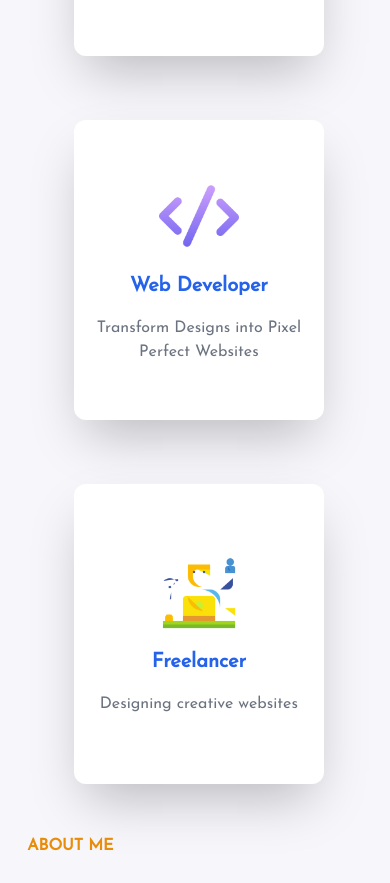
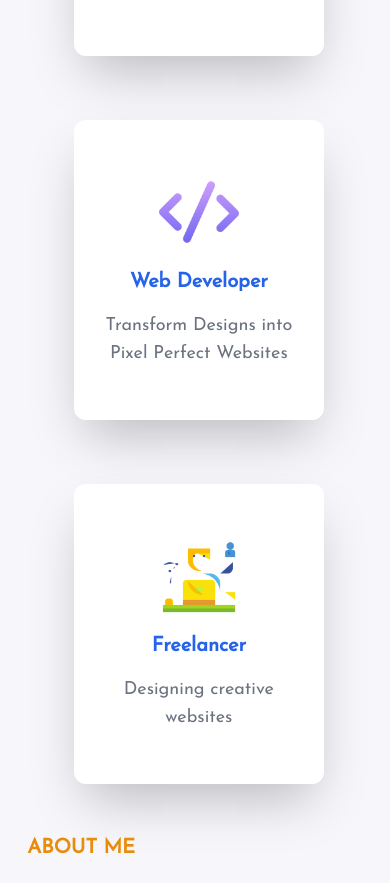
Before and after one commit to SurajPhulara/portfolio, a React (Create React App) app: page / in a window 390 px wide. Shown: the part 1084-1967 px from the top of the page. Built offline with nearby package versions, Linux system fonts and the light colour scheme; the HTML template or start-up script is replaced by a standard one.

Commit message:
updated responsive bits of code

```diff
--- a/src/components/Cards/Cards.jsx
+++ b/src/components/Cards/Cards.jsx
@@ -3,10 +3,10 @@ import "./Cards.css"
 
 const Cards = (props) => {
   return (
-    <div className="card max-w-sm rounded-xl overflow-hidden shadow-2xl w-64 h-[19rem] bg-white flex flex-col justify-center items-center gap-4 ">
+    <div className="card max-w-sm rounded-xl overflow-hidden shadow-2xl w-64 h-[19rem] bg-white flex flex-col justify-center items-center gap-4 pl-4 pr-4 ">
       <img src={props.image} className=" w-20" alt="" />
       <p className=" text-blue-600 font-semibold text-xl">{props.title}</p>
-      <p className="text-gray-500 text-center text-base">{props.text}</p>
+      <p className="text-gray-500 text-center text-lg">{props.text}</p>
     </div>
   )
 }
--- a/src/pages/Home/Home.css
+++ b/src/pages/Home/Home.css
@@ -74,6 +74,7 @@
     height: 45rem;
     gap: 20px;
     /* height: 100vh; */
+    margin-bottom: 50px;
 }
 
 .profession{
--- a/src/pages/Home/Home.jsx
+++ b/src/pages/Home/Home.jsx
@@ -39,10 +39,10 @@ const Home = () => {
           <Cards image={freelancerIcon} title={"Freelancer "} text={"Designing creative websites"}></Cards>
         </div>
         <div className="right flex flex-col justify-center gap-6  w-2/4">
-          <div className="text-base font-semibold text-[#e88c09]">ABOUT ME</div>
-          <div className="text-2xl text-blue-600">I'm a Full-Stack Web Developer and UX/UI Designer</div>
-          <div className="text-lg text-gray-700 w-11/12">With a passion for creating visually appealing and user-friendly digital experiences, I bring ideas to life through seamless web development and intuitive UX/UI design. My goal is to deliver high-quality solutions that not only meet clients' needs but also exceed their expectations. By combining technical expertise with a deep understanding of user-centered design principles, I strive to create captivating websites that engage users and leave a lasting impression. Let's collaborate and transform your ideas into stunning digital realities.</div>
-          <div className="text-2xl text-blue-600">Suraj Phulara</div>
+          <div className="text-base text-xl font-semibold text-[#e88c09]">ABOUT ME</div>
+          <div className="text-4xl text-blue-600">I'm a Full-Stack Web Developer and UX/UI Designer</div>
+          <div className="text-2xl text-gray-700 w-11/12">With a passion for creating visually appealing and user-friendly digital experiences, I bring ideas to life through seamless web development and intuitive UX/UI design. My goal is to deliver high-quality solutions that not only meet clients' needs but also exceed their expectations. By combining technical expertise with a deep understanding of user-centered design principles, I strive to create captivating websites that engage users and leave a lasting impression. Let's collaborate and transform your ideas into stunning digital realities.</div>
+          <div className="text-4xl text-blue-600">Suraj Phulara</div>
           <div className="socialmedia flex items-center gap-16 ml-[-5px]">
               <a href="https://www.linkedin.com/in/suraj-phulara-b63b23193/" className="linkedin flex items-center gap-4 text-2xl text-[#0078d4]"> <img src={linkedinicon} alt="linkedin" className='flex justify-start'/> <p className=' pt-2'>LinkedIn</p></a>
               <a href="https://github.com/SurajPhulara" className="github flex items-center gap-4 text-2xl"><img src={githubicon} alt="github"/> <p className=' pt-2'>Github</p></a>
```
